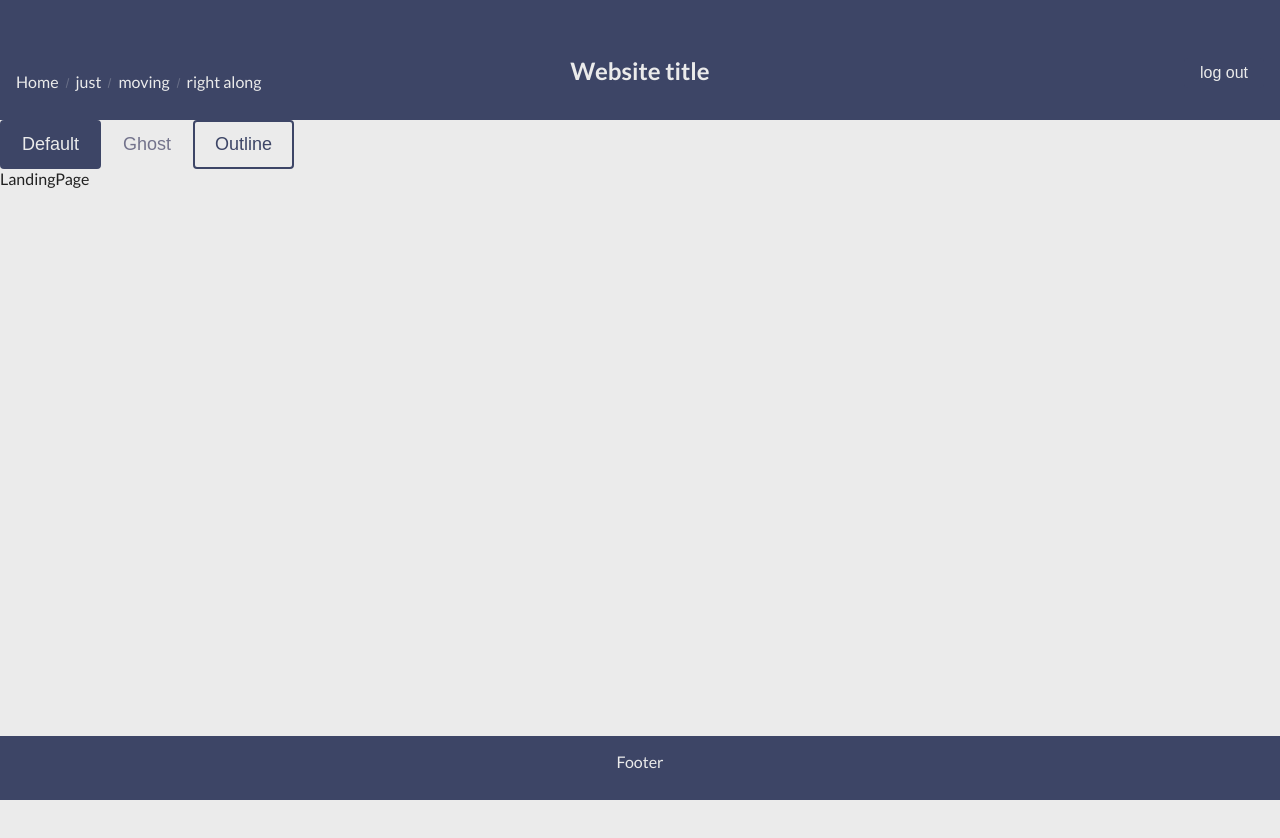
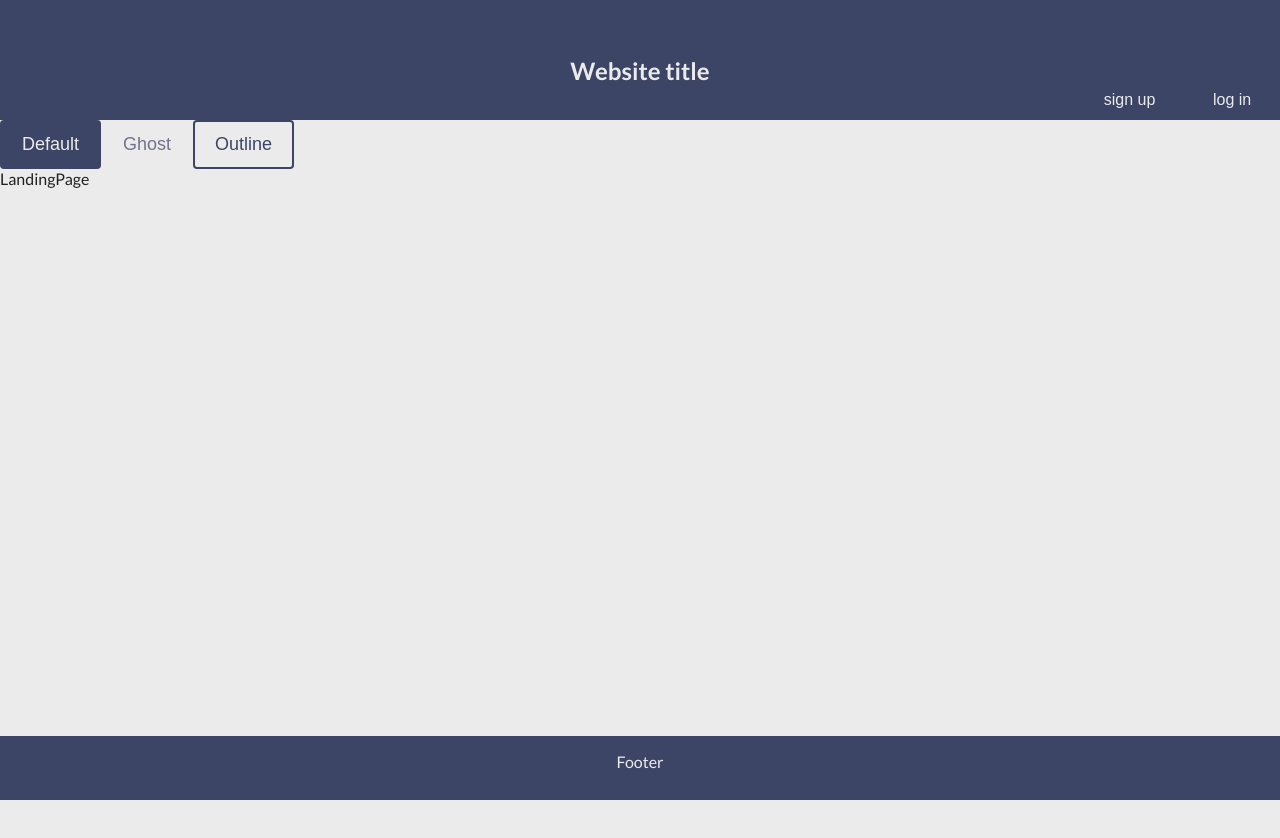
Before and after one commit to FreedomWriter/essentialism-front-end, a React (Create React App) app: page / in a window 1280 px wide. Shown: the top 838 px of the page. Before the commit the page ends 800 px from the top, so only its background shows below. Built offline with nearby package versions, Linux system fonts and the light colour scheme; what gotrue-js would draw is missing.

Commit message:
👌 IMPROVE: cleanup

```diff
--- a/src/v2/components/Navigation/index.js
+++ b/src/v2/components/Navigation/index.js
@@ -12,7 +12,7 @@ function Navigation() {
 
   return (
     <Header>
-      {!isAuthenticated ? (
+      {isAuthenticated ? (
         <NavBar>
           <h1>Website title</h1>
           <>
--- a/src/v2/pages/LandingPage/index.js
+++ b/src/v2/pages/LandingPage/index.js
@@ -8,7 +8,7 @@ export default function LandingPage() {
       <Button>Default</Button>
       <Button variant="ghost">Ghost</Button>
       <Button variant="outline">Outline</Button>
-      <p>LandingPage</p>
+      <p style={{ minHeight: "125vh" }}>LandingPage</p>
     </>
   );
 }
```
